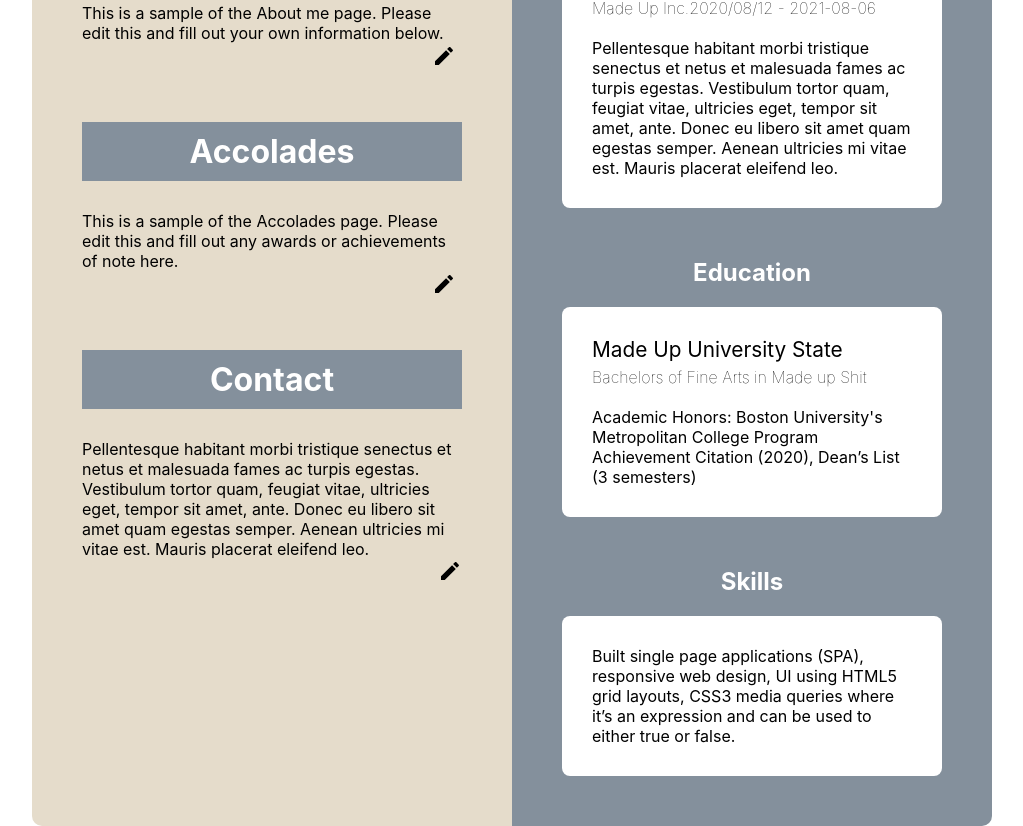
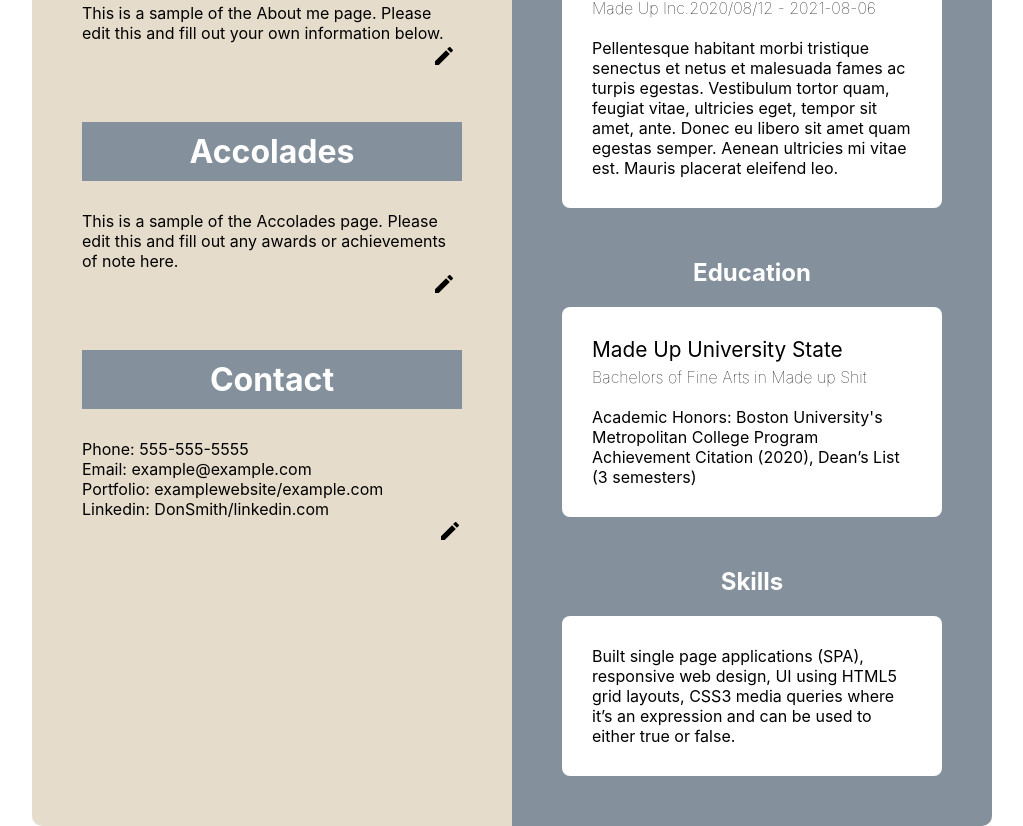
Before and after one commit to djballowe/Cover-Letter-Creator, a React (Create React App) app in the folder cover-letter-app/: page / in a window 1280 px wide. Shown: the part 486-1312 px from the top of the page, without its empty margins (128-1151 px from the left). Built offline with nearby package versions, Linux system fonts and the light colour scheme.

Commit message:
making changes to contact section

```diff
--- a/cover-letter-app/src/Components/Contact.js
+++ b/cover-letter-app/src/Components/Contact.js
@@ -9,13 +9,10 @@ class Contact extends Component {
           <h1>Contact</h1>
         </div>
         <div className="text-body">
-          <p>
-            Pellentesque habitant morbi tristique senectus et netus et malesuada
-            fames ac turpis egestas. Vestibulum tortor quam, feugiat vitae,
-            ultricies eget, tempor sit amet, ante. Donec eu libero sit amet quam
-            egestas semper. Aenean ultricies mi vitae est. Mauris placerat
-            eleifend leo.
-          </p>
+          <p>Phone: 555-555-5555</p>
+          <p>Email: example@example.com</p>
+          <p>Portfolio: examplewebsite/example.com</p>
+          <p>Linkedin: DonSmith/linkedin.com</p>
         </div>
         <div className="icon-container">
           <img src={edit} alt="" />
```
